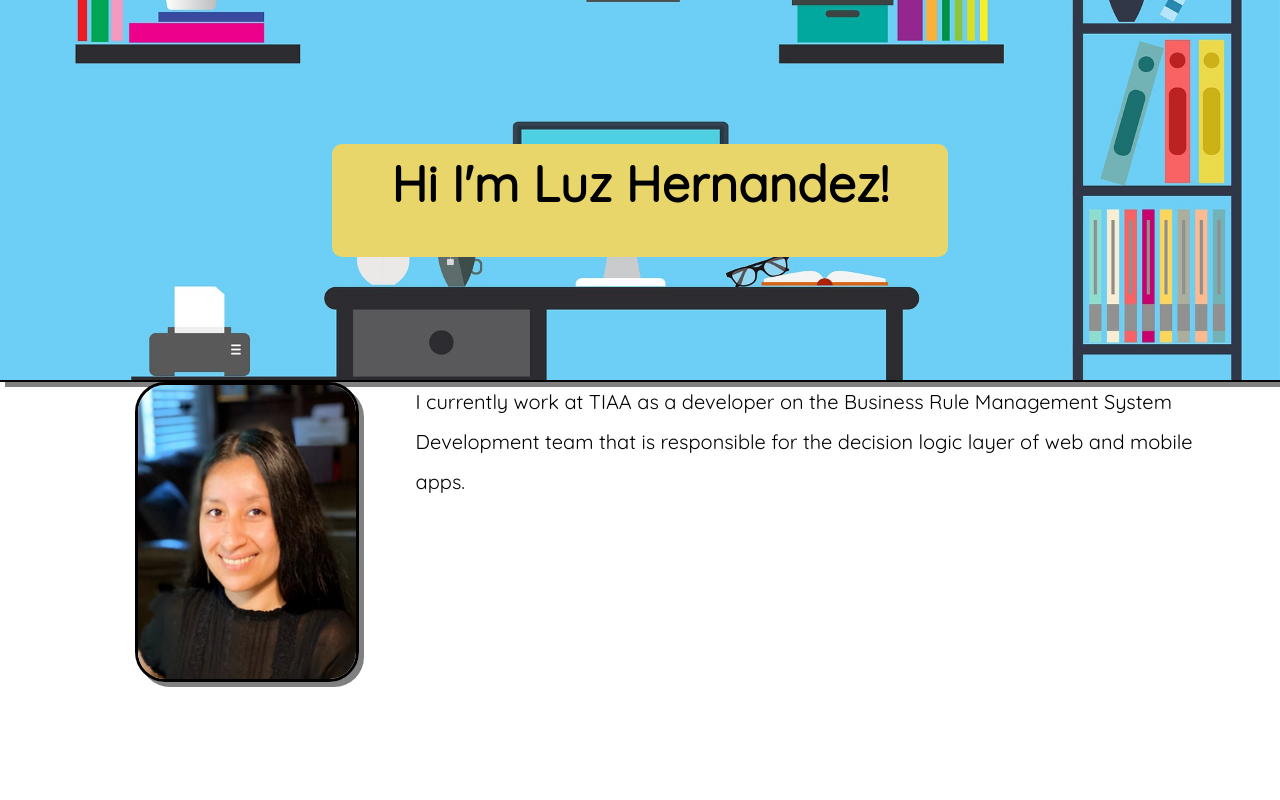
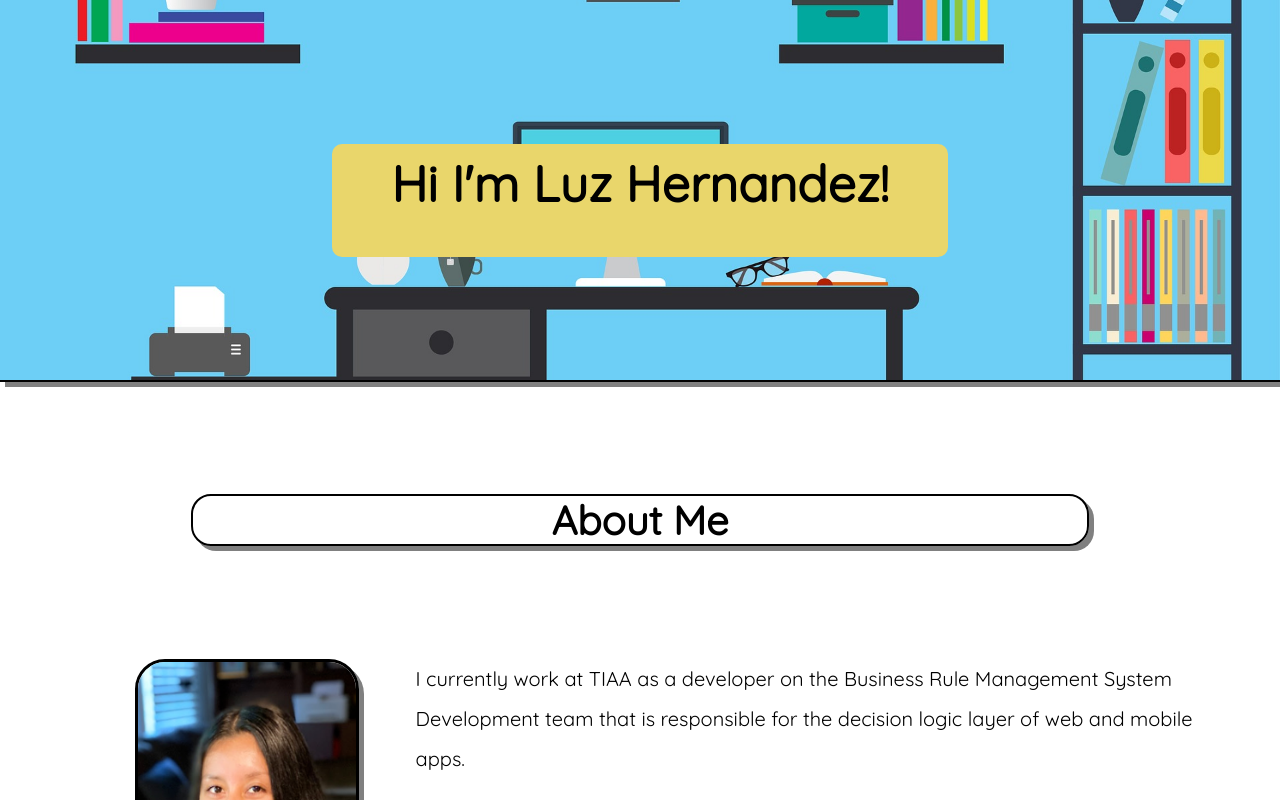
Before and after one commit to lhernandez5/PortfolioApp, a React (Create React App) app in the folder client/: page / in a window 1280 px wide. Shown: the top 800 px of the page. Built offline with nearby package versions, Linux system fonts and the light colour scheme.

Commit message:
update about me

```diff
--- a/client/src/components/Page/Page.js
+++ b/client/src/components/Page/Page.js
@@ -14,7 +14,9 @@ class Container extends Component {
     return (
       <div>
         <TopHero />
+        {/* <BodyHeader header={"About Me"} /> */}
         <Wrapper>
+          <Header>About Me</Header>
           <Row>
             <Col size="12">
               <Intro />
```
